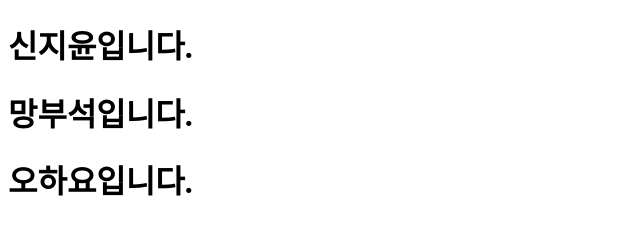
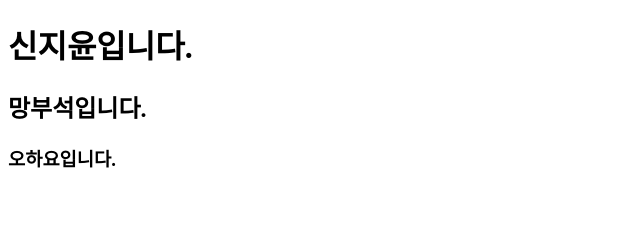
Before and after one commit to yun-21/component, a website: page work-2.html in a window 1280 px wide. Shown: the whole page, without its empty margins (0-640 px from the left). Drawn offline with Linux system fonts and the light colour scheme.

Commit message:
tagComponent 제작 기본형

```diff
--- a/work-2.html
+++ b/work-2.html
@@ -9,22 +9,22 @@
   <div id="root"></div>
   <script>
     const root = document.getElementById('root');
-    const h1Component = (textNode) =>{
-      return `<h1>${textNode}</h1>`;
+    const tagComponent = (tagName,textNode) =>{
+      return `<${tagName}>${textNode}</${tagName}>`;
     };
 
     const app = () => {
       return `
-      ${h1Component("신지윤입니다.")}
-      ${h1Component("망부석입니다.")}
-      ${h1Component("오하요입니다.")}
+      ${tagComponent("h1","신지윤입니다.")}
+      ${tagComponent("h2","망부석입니다.")}
+      ${tagComponent("h3","오하요입니다.")}
       `;
     }
     console.log(app())
     const render = () => {
       root.innerHTML=app();
     }
-    render(); //innerHTML 넣어줘임 그려줘가 아니라
+    render();
   </script>
 </body>
 </html>
```
